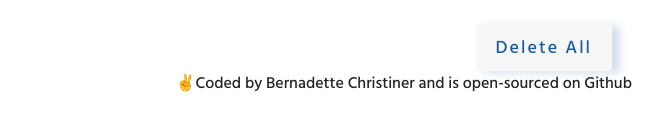
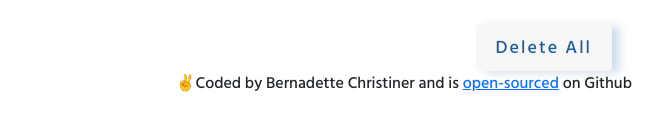
Before and after one commit to BernadetteCh/react-to-do-list-app, a React (Create React App) app: page / in a window 1280 px wide. Shown: the part 563-694 px from the top of the page, without its empty margins (308-971 px from the left). Built offline with nearby package versions, Linux system fonts and the light colour scheme; a web font is replaced by a local one.

Commit message:
added link to github

```diff
--- a/src/ToDoList.js
+++ b/src/ToDoList.js
@@ -95,7 +95,12 @@ export default function ToDoList() {
           Delete All
         </button>
         <footer>
-          ✌Coded by Bernadette Christiner and is open-sourced on Github
+          ✌Coded by Bernadette Christiner and is{" "}
+          <a href="https://github.com/BernadetteCh/react-to-do-list-app" target="_blank">
+            {" "}
+            open-sourced
+          </a>{" "}
+          on Github
         </footer>
       </div>
     </div>
```
